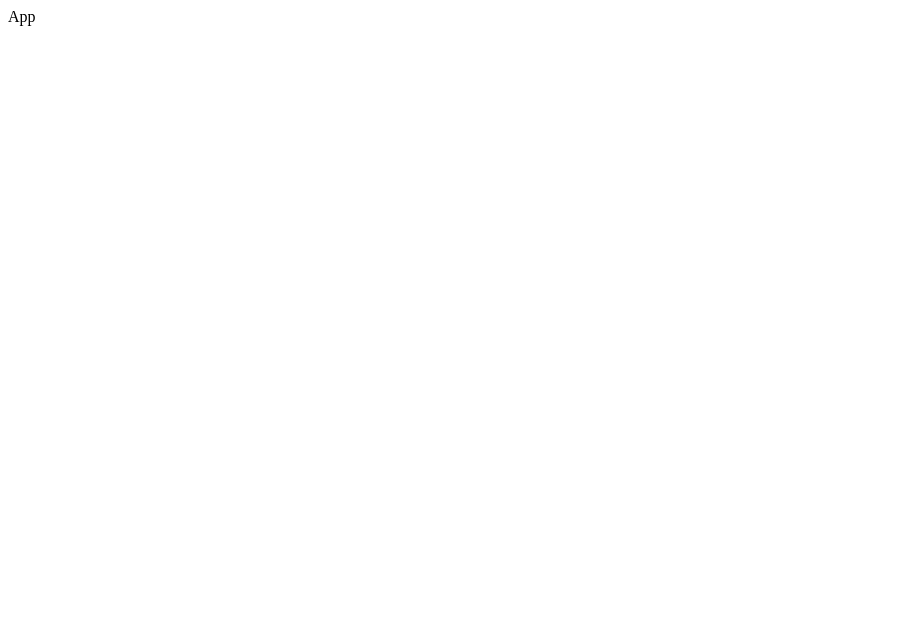
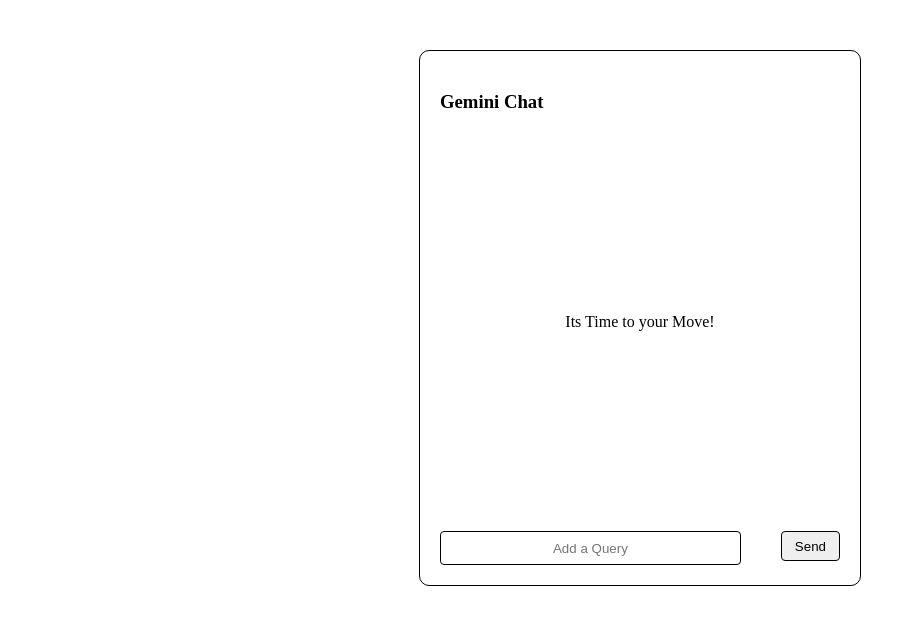
Before and after one commit to jaya1313/React_JS_clg, a React (Vite) app in the folder lect1/my-react-app/: page /cart in a window 1280 px wide. Shown: the top 624 px of the page, without its empty margins (0-916 px from the left). Built offline with nearby package versions, Linux system fonts and the light colour scheme.

Commit message:
chatbot(AI integration

```diff
--- a/lect1/my-react-app/src/App.jsx
+++ b/lect1/my-react-app/src/App.jsx
@@ -489,27 +489,36 @@
 // }
 // customized reduce function
 
+// const App = () => {
+//   Array.prototype.jreduce=function(cb, initialVal){
+//     let sum = initialVal;
+//     for(let i=0; i<this.length;i++){
+
+//       sum = cb(sum,this[i])
+
+//       }
+//       return sum;
+//     }
+
+//   let arr = [1,3,5,7];
+//   let data = arr.jreduce((a,b,c,d)=>{
+//     return a+b;
+//   },10);  // initial value can be given as 0 to proceed with arr's first val.
+//   console.log(data);
+//   return (
+//     <div>App</div>
+//   )
+// }
+
+// export default App
+import Chatbot from './Chatbot'
+
 const App = () => {
-  Array.prototype.jreduce=function(cb, initialVal){
-    let sum = initialVal;
-    for(let i=0; i<this.length;i++){
-
-      sum = cb(sum,this[i])
-
-      }
-      return sum;
-    }
-
-  let arr = [1,3,5,7];
-  let data = arr.jreduce((a,b,c,d)=>{
-    return a+b;
-  },10);  // initial value can be given as 0 to proceed with arr's first val.
-  console.log(data);
   return (
-    <div>App</div>
+    <div>
+      <Chatbot/>
+    </div>
   )
 }
 
-
-// export default App
 export default App
--- /dev/null
+++ b/lect1/my-react-app/src/Chatbot.css
@@ -0,0 +1,44 @@
+body{
+    margin: 0;
+    padding: 0;
+}
+
+.container{
+    width: 400px;
+    height: 100%;
+    padding: 20px;
+    margin: 50px auto;
+    text-align: center;
+    border-radius: 10px;
+    border: 1px solid black;
+}
+
+h3{
+    display: flex;
+    justify-content: left;
+    margin-top: 20px;
+}
+
+p{
+    margin-top: 200px;
+    margin-bottom: 200px;
+}
+footer{
+    display: flex;
+    justify-content: space-around;
+}
+input{
+    width: 300px;
+    height: 30px;
+    text-align: center;
+   border: 1px solid black;
+   border-radius: 4px;
+   margin-right: 20px;
+}
+button{
+    height: 30px;
+    width: 60px;
+    border: 1px solid black;
+   border-radius: 4px;
+   margin-left: 20px;
+}
--- /dev/null
+++ b/lect1/my-react-app/src/Chatbot.jsx
@@ -0,0 +1,36 @@
+import React, { useState } from 'react'
+import './Chatbot.css'
+import {GoogleGenerativeAI} from '@google/generative-ai'
+
+const chatbot = () => {
+    let[searchData, SetSearchData] = useState('')
+
+    let genAi = new GoogleGenerativeAI("");
+    async function search(){
+        try{
+            let model = genAi.getGenerativeModel({
+                model:"gemini-2.5-flash"
+            })
+            let res = await model.generateContent(searchData)
+            console.log(res.response.text());
+        }
+        catch(er){
+
+        }
+    }
+  return (
+    <div className='container'>
+        <h3> Gemini Chat</h3>
+
+        <p> Its Time to your Move!</p>
+
+        <footer>
+            <input type='text' placeholder='Add a Query'></input>
+            <button>Send</button>
+        </footer>
+
+    </div>
+  )
+}
+
+export default chatbot
```
